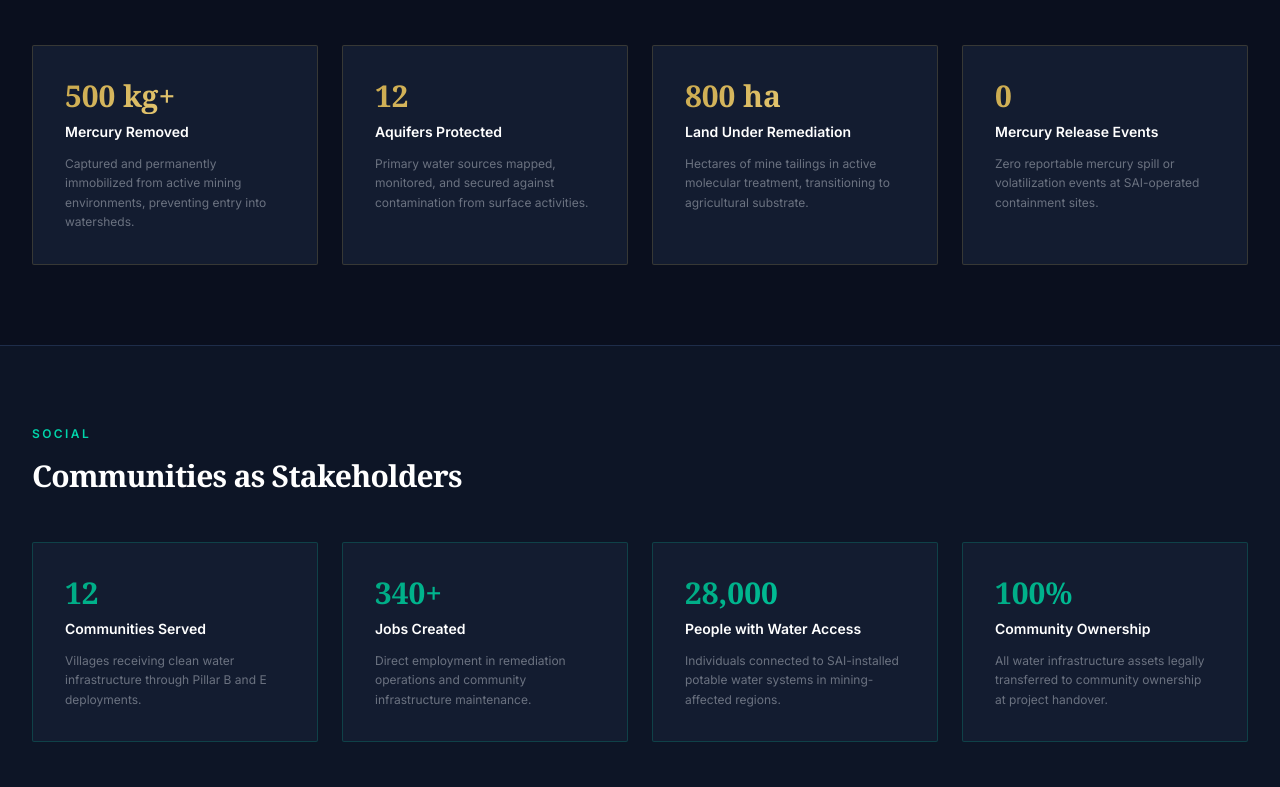
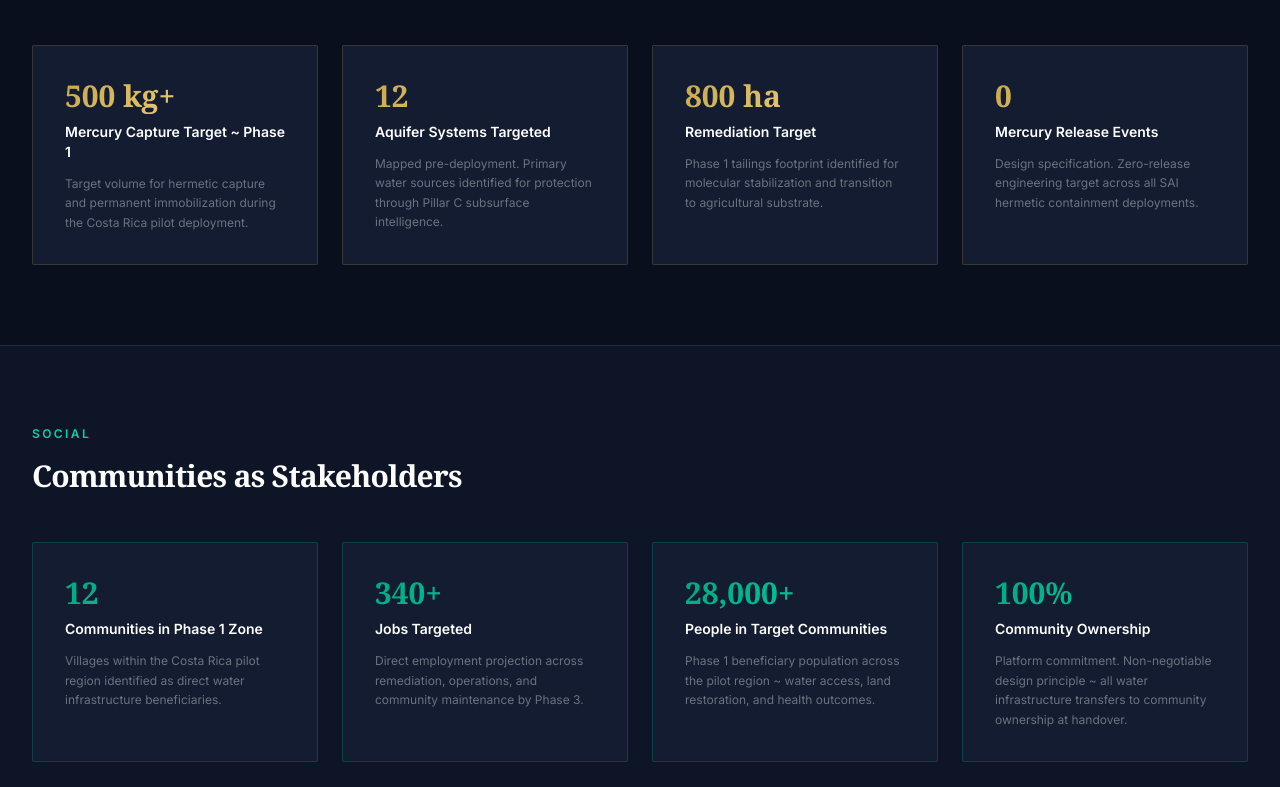
Before and after one commit to Lordshrrred/SovereignAssetsInternational, a Next.js app: page /impact in a window 1280 px wide. Shown: the part 673-1460 px from the top of the page. Built offline with nearby package versions, Linux system fonts and the light colour scheme.

Commit message:
reframe impact stats as Phase 1 targets, update about credentials, remove placeholder emails, fix footer services

```diff
--- a/app/about/page.tsx
+++ b/app/about/page.tsx
@@ -66,12 +66,11 @@ const advisors = [
   },
 ]
 
-// TODO: replace with real data
 const credentials = [
-  { value: '20+', label: 'Years of Field Experience', sub: 'Across active ASGM regions' },
-  { value: '4', label: 'Countries Deployed', sub: 'Pilot sites active' },
-  { value: '5', label: 'Institutional Partners', sub: 'Research and standards bodies' },
-  { value: '2024', label: 'Platform Launch', sub: 'Global deployment underway' },
+  { value: '20+', label: 'Years in Development', sub: 'Field-tested across active ASGM regions' },
+  { value: '2026', label: 'Pilot Launch', sub: 'Costa Rica ~ Phase 1' },
+  { value: '5', label: 'Integrated Pillars', sub: 'One deployable platform' },
+  { value: '4', label: 'Strategic Partners', sub: 'Research, standards and field bodies' },
 ]
 
 export default function AboutPage() {
--- a/app/contact/page.tsx
+++ b/app/contact/page.tsx
@@ -19,14 +19,9 @@ const inquiryTypes = [
 
 const contactInfo = [
   {
-    label: 'General Inquiries',
-    value: 'info@sovereignassets.com',
-    type: 'email',
-  },
-  {
-    label: 'Investor Relations',
-    value: 'invest@sovereignassets.com',
-    type: 'email',
+    label: 'Response Time',
+    value: 'Inquiries responded to within 2 business days.',
+    type: 'text',
   },
   {
     label: 'Entity',
--- a/app/impact/page.tsx
+++ b/app/impact/page.tsx
@@ -8,51 +8,49 @@ const fadeUp = {
   show: { opacity: 1, y: 0, transition: { duration: 0.6, ease: 'easeOut' } },
 }
 
-// TODO: replace with real data
 const envImpacts = [
   {
     metric: '500 kg+',
-    label: 'Mercury Removed',
-    desc: 'Captured and permanently immobilized from active mining environments, preventing entry into watersheds.',
+    label: 'Mercury Capture Target ~ Phase 1',
+    desc: 'Target volume for hermetic capture and permanent immobilization during the Costa Rica pilot deployment.',
   },
   {
     metric: '12',
-    label: 'Aquifers Protected',
-    desc: 'Primary water sources mapped, monitored, and secured against contamination from surface activities.',
+    label: 'Aquifer Systems Targeted',
+    desc: 'Mapped pre-deployment. Primary water sources identified for protection through Pillar C subsurface intelligence.',
   },
   {
     metric: '800 ha',
-    label: 'Land Under Remediation',
-    desc: 'Hectares of mine tailings in active molecular treatment, transitioning to agricultural substrate.',
+    label: 'Remediation Target',
+    desc: 'Phase 1 tailings footprint identified for molecular stabilization and transition to agricultural substrate.',
   },
   {
     metric: '0',
     label: 'Mercury Release Events',
-    desc: 'Zero reportable mercury spill or volatilization events at SAI-operated containment sites.',
+    desc: 'Design specification. Zero-release engineering target across all SAI hermetic containment deployments.',
   },
 ]
 
-// TODO: replace with real data
 const socialImpacts = [
   {
     metric: '12',
-    label: 'Communities Served',
-    desc: 'Villages receiving clean water infrastructure through Pillar B and E deployments.',
+    label: 'Communities in Phase 1 Zone',
+    desc: 'Villages within the Costa Rica pilot region identified as direct water infrastructure beneficiaries.',
   },
   {
     metric: '340+',
-    label: 'Jobs Created',
-    desc: 'Direct employment in remediation operations and community infrastructure maintenance.',
+    label: 'Jobs Targeted',
+    desc: 'Direct employment projection across remediation, operations, and community maintenance by Phase 3.',
   },
   {
-    metric: '28,000',
-    label: 'People with Water Access',
-    desc: 'Individuals connected to SAI-installed potable water systems in mining-affected regions.',
+    metric: '28,000+',
+    label: 'People in Target Communities',
+    desc: 'Phase 1 beneficiary population across the pilot region ~ water access, land restoration, and health outcomes.',
   },
   {
     metric: '100%',
     label: 'Community Ownership',
-    desc: 'All water infrastructure assets legally transferred to community ownership at project handover.',
+    desc: 'Platform commitment. Non-negotiable design principle ~ all water infrastructure transfers to community ownership at handover.',
   },
 ]
 
--- a/components/Footer.tsx
+++ b/components/Footer.tsx
@@ -13,7 +13,7 @@ const services = [
   { label: 'Mercury Remediation', href: '/technology#pillar-A' },
   { label: 'Soil Regeneration', href: '/technology#pillar-D' },
   { label: 'Water Infrastructure', href: '/technology#pillar-B' },
-  { label: 'Land Regeneration', href: '/technology#pillar-D' },
+  { label: 'Aquifer Protection', href: '/technology#pillar-E' },
   { label: 'Subsurface Intelligence', href: '/technology#pillar-C' },
   { label: 'Hydrogeological Infrastructure', href: '/technology#pillar-E' },
 ]
```
